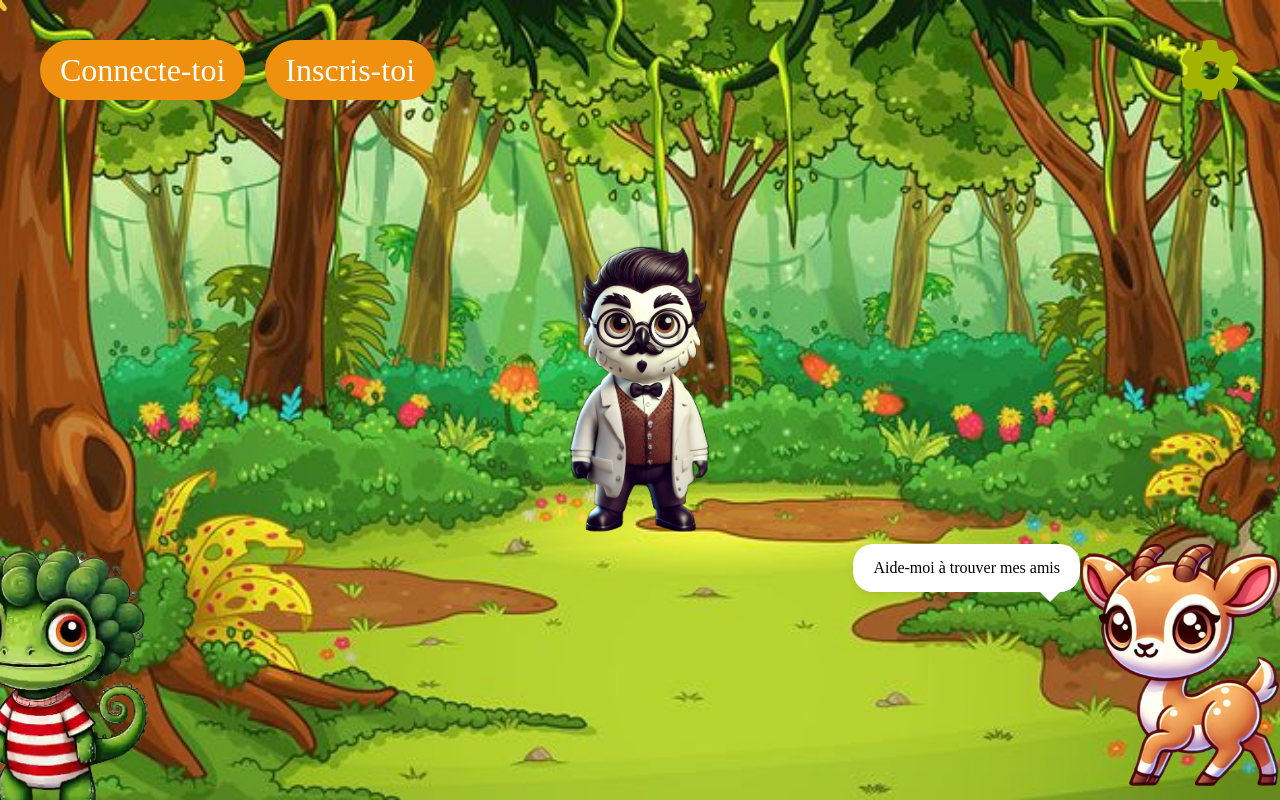
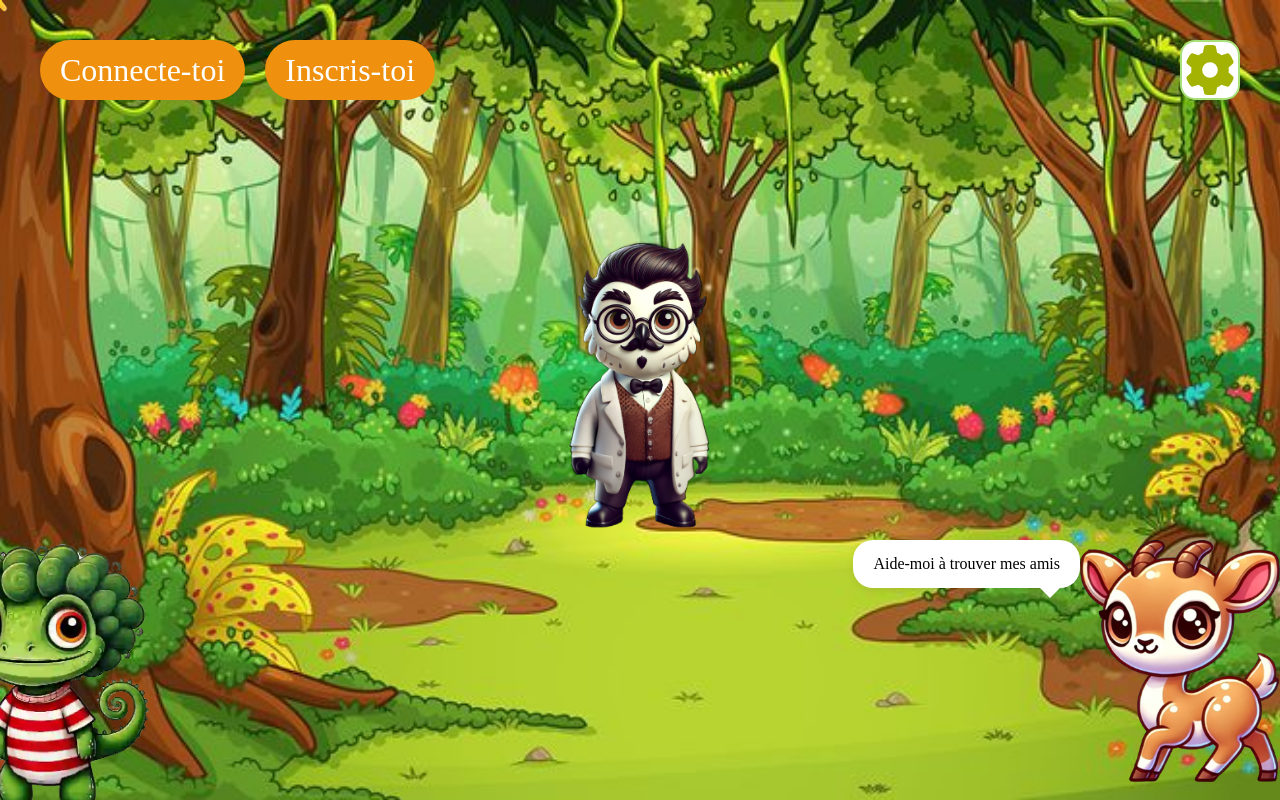
Before and after one commit to Yezir971/front-seb-la-gazelle, a React (Create React App) app: page / in a window 1280 px wide. Built offline with nearby package versions, Linux system fonts and the light colour scheme; no server answers; a web font is replaced by a local one.

Commit message:
style du bouton de settings

```diff
--- a/src/Component/SettingButton.jsx
+++ b/src/Component/SettingButton.jsx
@@ -1,11 +1,23 @@
 import { useContext } from "react";
 import { CursorContext } from "../context/CursorContext";
+import styled from "styled-components";
+
+const Setting = styled.button`
+    background: #fff;
+    border-radius: 25%;
+    height: 60px;
+    width: 60px;
+    display: flex;
+    align-items: center;
+    justify-content: center;
+    border: #A8E079 2px solid;
+    `
 
 function SettingButton() {
     const { setCursorType, pointer, cursor } = useContext(CursorContext);
 
     return(
-        <>
+        <Setting>
             <svg
             onMouseEnter={() => setCursorType(pointer)}
             onMouseLeave={() => setCursorType(cursor)}
@@ -13,8 +25,7 @@ function SettingButton() {
             onMouseUp={() => setCursorType(cursor)}
             className="navbarSettingButton" xmlns="http://www.w3.org/2000/svg" viewBox="0 0 512 512"><path fill="#a4b301" d="M495.9 166.6c3.2 8.7 .5 18.4-6.4 24.6l-43.3 39.4c1.1 8.3 1.7 16.8 1.7 25.4s-.6 17.1-1.7 25.4l43.3 39.4c6.9 6.2 9.6 15.9 6.4 24.6c-4.4 11.9-9.7 23.3-15.8 34.3l-4.7 8.1c-6.6 11-14 21.4-22.1 31.2c-5.9 7.2-15.7 9.6-24.5 6.8l-55.7-17.7c-13.4 10.3-28.2 18.9-44 25.4l-12.5 57.1c-2 9.1-9 16.3-18.2 17.8c-13.8 2.3-28 3.5-42.5 3.5s-28.7-1.2-42.5-3.5c-9.2-1.5-16.2-8.7-18.2-17.8l-12.5-57.1c-15.8-6.5-30.6-15.1-44-25.4L83.1 425.9c-8.8 2.8-18.6 .3-24.5-6.8c-8.1-9.8-15.5-20.2-22.1-31.2l-4.7-8.1c-6.1-11-11.4-22.4-15.8-34.3c-3.2-8.7-.5-18.4 6.4-24.6l43.3-39.4C64.6 273.1 64 264.6 64 256s.6-17.1 1.7-25.4L22.4 191.2c-6.9-6.2-9.6-15.9-6.4-24.6c4.4-11.9 9.7-23.3 15.8-34.3l4.7-8.1c6.6-11 14-21.4 22.1-31.2c5.9-7.2 15.7-9.6 24.5-6.8l55.7 17.7c13.4-10.3 28.2-18.9 44-25.4l12.5-57.1c2-9.1 9-16.3 18.2-17.8C227.3 1.2 241.5 0 256 0s28.7 1.2 42.5 3.5c9.2 1.5 16.2 8.7 18.2 17.8l12.5 57.1c15.8 6.5 30.6 15.1 44 25.4l55.7-17.7c8.8-2.8 18.6-.3 24.5 6.8c8.1 9.8 15.5 20.2 22.1 31.2l4.7 8.1c6.1 11 11.4 22.4 15.8 34.3zM256 336a80 80 0 1 0 0-160 80 80 0 1 0 0 160z"/></svg>
             {/* <button className="settingButton"><i className="fa-solid fa-gear" style="color: #bababa;"></i></button> */}
-
-        </>
+        </Setting>
 
     )
 }
--- a/src/assets/style/style.css
+++ b/src/assets/style/style.css
@@ -51,8 +51,8 @@
     cursor: pointer;
 }
 .navbarSettingButton{
-    width: 60px;
-    height: 60px;
+    width: 50px;
+    height: 50px;
     border-radius: 16px;
 }
 .avatar{
```
